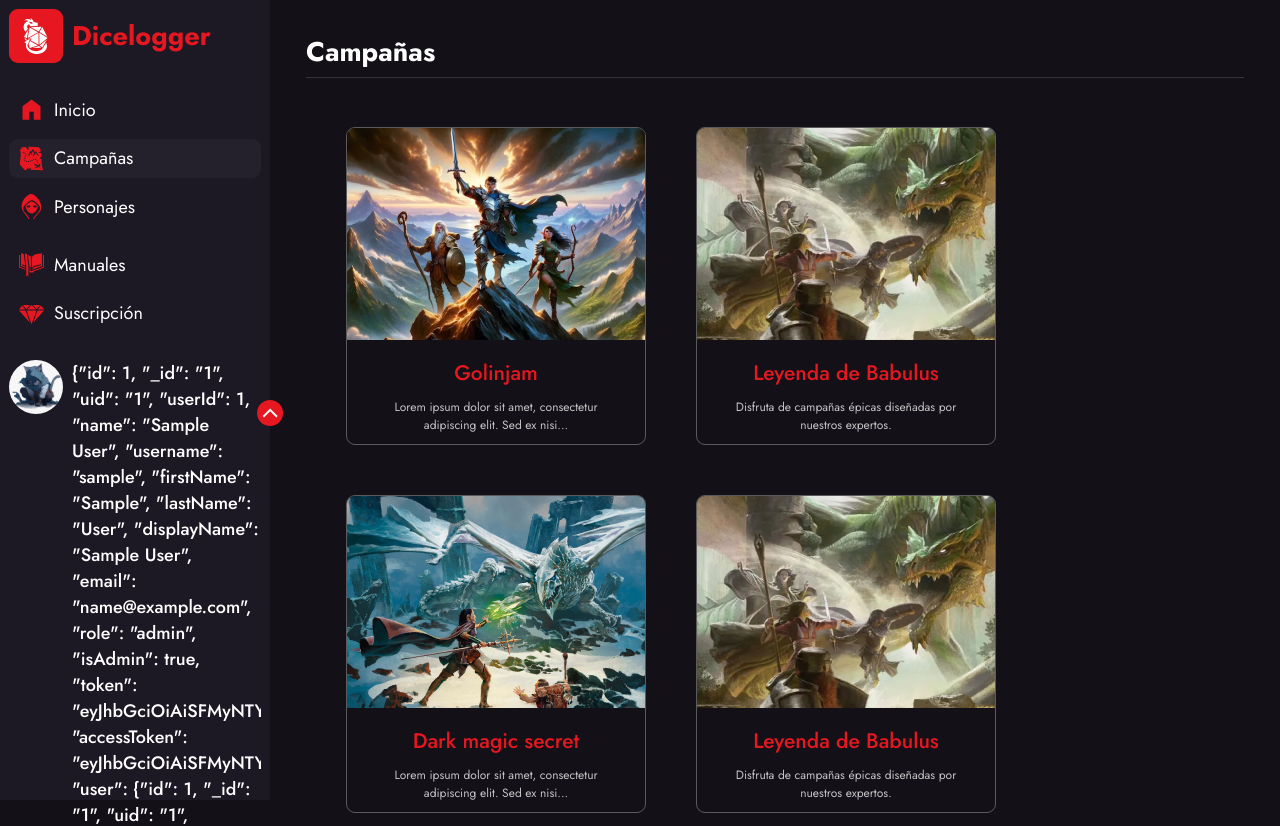
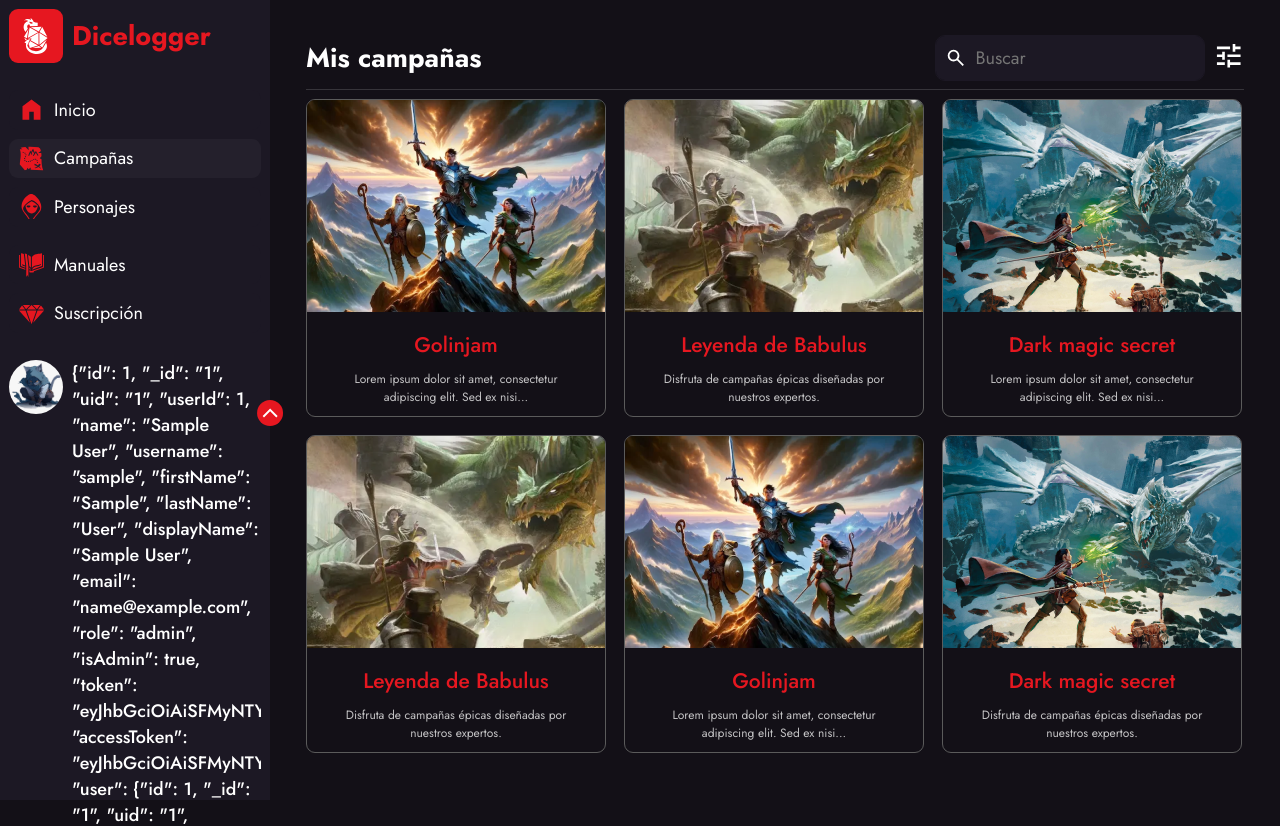
Before and after one commit to proyecto-dnd/frontend, a Next.js app: page /campaigns in a window 1280 px wide. Shown: the top 826 px of the page. Built offline with nearby package versions, Linux system fonts and the light colour scheme; sample sign-in values are in the browser's storage.

Commit message:
Lista de personajes y campañas contenedor

```diff
--- a/src/app/(home)/campaigns/page.tsx
+++ b/src/app/(home)/campaigns/page.tsx
@@ -7,9 +7,7 @@ import CardCampaign from "@/components/home/CardCampaign/CardCampaign";
 const Campaigns = () => {
   return (
     <HomeLayout>
-      <h2>Campañas</h2>
-      <hr />
-      <List>
+      <List title={'Mis campañas'}>
         {itemsCardsCampaigns.map((object, index) => (
           <CardCampaign
             key={index}
--- a/src/app/(home)/characters/page.tsx
+++ b/src/app/(home)/characters/page.tsx
@@ -7,9 +7,7 @@ import CardCharacter from '@/components/home/CardCharacter/CardCharacter'
 const Characters = () => {
   return (
     <HomeLayout>
-      <h2>Personajes</h2>
-      <hr />
-      <List>
+      <List title='Mis personajes'>
         {itemsCardsCharacters.map((object, index) => (
           <CardCharacter
             key={index}
--- a/src/components/common/inputs/Input.tsx
+++ b/src/components/common/inputs/Input.tsx
@@ -13,8 +13,9 @@ export type InputProps = {
 }
 
 const Input = (props: InputProps) => {
+  const className = props.className ? ` ${props.className}` : '';
   return (
-    <span className={styles.input}>
+    <span className={styles.input + className}>
       <input
         type={props.type}
         name={props.name}
@@ -24,7 +25,6 @@ const Input = (props: InputProps) => {
         onChange={props.onChange}
         required={props.required}
         disabled={props.disabled}
-        className={props.className}
       />
       {props.children}
     </span>
--- /dev/null
+++ b/src/components/icons/ui/Search.tsx
@@ -0,0 +1,12 @@
+import { IconProps } from "../types";
+import defaultIconProps from "../defaultIconProps";
+
+const Search = ({ className, size = defaultIconProps.size, color = defaultIconProps.color }: IconProps) => {
+  return (
+    <svg className={className} xmlns="http://www.w3.org/2000/svg" height={size} width={size}  viewBox="0 -960 960 960">
+      <path d="M784-120 532-372q-30 24-69 38t-83 14q-109 0-184.5-75.5T120-580q0-109 75.5-184.5T380-840q109 0 184.5 75.5T640-580q0 44-14 83t-38 69l252 252-56 56ZM380-400q75 0 127.5-52.5T560-580q0-75-52.5-127.5T380-760q-75 0-127.5 52.5T200-580q0 75 52.5 127.5T380-400Z" fill={color}/>
+    </svg>
+  )
+}
+
+export default Search;
--- /dev/null
+++ b/src/components/icons/ui/Tune.tsx
@@ -0,0 +1,12 @@
+import { IconProps } from "../types";
+import defaultIconProps from "../defaultIconProps";
+
+const Tune = ({ className, size = defaultIconProps.size, color = defaultIconProps.color }: IconProps) => {
+  return (
+    <svg className={className} xmlns="http://www.w3.org/2000/svg" height={size} width={size} viewBox="0 -960 960 960">
+      <path d="M440-120v-240h80v80h320v80H520v80h-80Zm-320-80v-80h240v80H120Zm160-160v-80H120v-80h160v-80h80v240h-80Zm160-80v-80h400v80H440Zm160-160v-240h80v80h160v80H680v80h-80Zm-480-80v-80h400v80H120Z" fill={color} />
+    </svg>
+  )
+}
+
+export default Tune;
--- a/src/components/sections/home/List/List.module.css
+++ b/src/components/sections/home/List/List.module.css
@@ -1,9 +1,59 @@
-.sectionList {
-  width: 100%;
-  padding: 40px;
+.list {
+
+}
+
+.header {
   display: flex;
-  flex-direction: row;
+  justify-content: space-between;
   align-items: center;
+}
+
+.items {
+  display: flex;
   flex-wrap: wrap;
-  gap: 50px;
+  gap: 1rem;
 }
+
+.items > div {
+  display: flex;
+  gap: 0.5rem;
+}
+
+.searchContainer {
+  display: flex;
+  gap: 0.5rem;
+  align-items: center;
+}
+
+.search {
+  background-color: var(--background-light);
+  flex-direction: row-reverse;
+}
+
+.search input {
+  padding-right: 0.5rem;
+  padding-left: 0.5rem;
+}
+
+.filter svg {
+  height: 1.75rem;
+  width: 1.75rem;
+  min-height: 1.75rem;
+  min-width: 1.75rem;
+}
+
+.filter svg > path {
+  fill: #FFFFFF;
+}
+
+.search svg {
+  height: 1.2rem;
+  width: 1.2rem;
+  min-height: 1.2rem;
+  min-width: 1.2rem;
+  margin-left: 0.5rem;
+}
+
+.search svg > path {
+  fill: #FFFFFF;
+}
--- a/src/components/sections/home/List/List.tsx
+++ b/src/components/sections/home/List/List.tsx
@@ -1,13 +1,27 @@
+import Input from "@/components/common/inputs/Input";
 import styles from "./List.module.css";
+import Search from "@/components/icons/ui/Search";
+import Tune from "@/components/icons/ui/Tune";
 
 export type ListProps = {
+  title: string;
   children?: React.ReactNode;
 };
 
 const List = (props: ListProps) => {
   return (
-    <section className={styles.paddingList}>
-      <div className={styles.sectionList}>
+    <section className={styles.list}>
+      <section className={styles.header}>
+        <h2>{props.title}</h2>
+        <div className={styles.searchContainer}>
+          <Input className={styles.search} placeholder="Buscar"><Search /></Input>
+          <button className={styles.filter}>
+            <Tune />
+          </button>
+        </div>
+      </section>
+      <hr />
+      <div className={styles.items}>
         {props.children}
       </div>
     </section>
```
